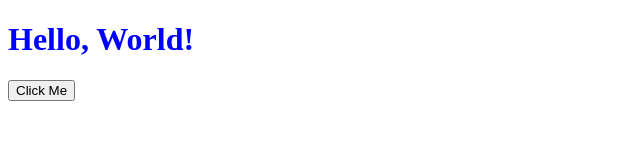
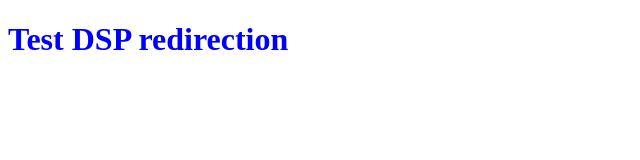
Before and after one commit to antoine-pp/auto-redir-dsp, a plain HTML site: page index.html in a window 1280 px wide. Shown: the whole page, without its empty margins (0-640 px from the left). Drawn offline with Linux system fonts and the light colour scheme.

Commit message:
deploy without button

```diff
--- a/index.html
+++ b/index.html
@@ -5,9 +5,6 @@
   <link rel="stylesheet" type="text/css" href="styles.css">
 </head>
 <body>
-  <h1 id="title">Hello, World!</h1>
-  <button onclick="changeText()">Click Me</button>
-
-  <script src="script.js"></script>
+  <h1 id="title">Test DSP redirection</h1>
 </body>
 </html>
```
